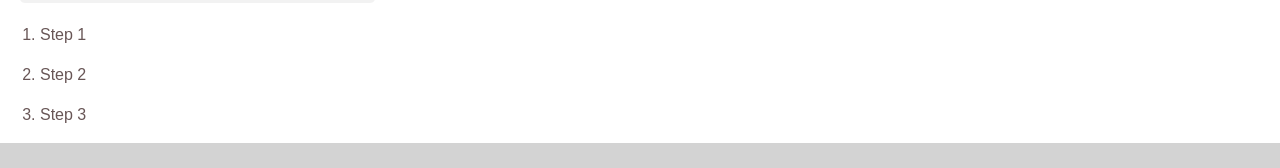
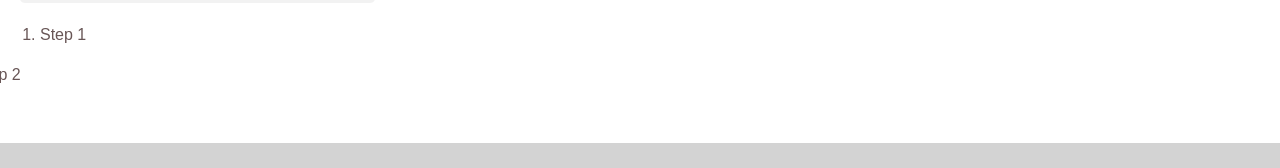
Before and after one commit to fluturecode/HOUSED-AirBnB-React-MERN, a React (Create React App) app in the folder client/: page /howitworks in a window 1280 px wide. Shown: the part 452-620 px from the top of the page. Built offline with nearby package versions, Linux system fonts and the light colour scheme; the HTML template or start-up script is replaced by a standard one.

Commit message:
added homepage icons

```diff
--- a/client/package.json
+++ b/client/package.json
@@ -11,7 +11,9 @@
     "react-router-dom": "^5.2.0",
     "react-scripts": "3.4.1",
     "style-component": "^0.0.1",
-    "styled-components": "^5.1.1"
+    "styled-components": "^5.1.1",
+    "wow.js": "^1.2.2",
+    "wowjs": "^1.1.3"
   },
   "scripts": {
     "start": "react-scripts start",
--- a/client/public/index.html
+++ b/client/public/index.html
@@ -14,9 +14,11 @@
       src="https://kit.fontawesome.com/ea1be835b7.js"
       crossorigin="anonymous"
     ></script>
-
+    <link
+      rel="stylesheet"
+      href="https://cdnjs.cloudflare.com/ajax/libs/animate.css/3.5.2/animate.min.css"
+    />
     <link rel="manifest" href="%PUBLIC_URL%/manifest.json" />
-
     <!--
       Notice the use of %PUBLIC_URL% in the tags above.
       It will be replaced with the URL of the `public` folder during the build.
--- a/client/src/components/HowItWorks.jsx
+++ b/client/src/components/HowItWorks.jsx
@@ -1,7 +1,12 @@
 import React from 'react';
 import '../App.css';
+import WOW from 'wowjs';
 
-const HowItWorks = () => {
+class HowItWorks extends React.Component {
+  componentDidMount() {
+    new WOW.WOW().init();
+  }
+  render() {
     return (
       <div class="howItWorks">
         <div class="main-img">
@@ -12,16 +17,35 @@ const HowItWorks = () => {
         </div>
         <div class="steps">
           <ol>
-          <li>Step 1</li>
+            <li
+              className="wow slideInLeft"
+              data-wow-duration="2s"
+              data-wow-delay="2s"
+            >
+              Step 1
+            </li>
             <p></p>
-          <li>Step 2</li>
+            <li
+              className="wow slideInLeft"
+              data-wow-duration="2s"
+              data-wow-delay="4s"
+            >
+              Step 2
+            </li>
             <p></p>
-          <li>Step 3</li>
+            <li
+              className="wow slideInLeft"
+              data-wow-duration="2s"
+              data-wow-delay="6s"
+            >
+              Step 3
+            </li>
             <p></p>
           </ol>
         </div>
       </div>
     );
-};
+  }
+}
 
 export default HowItWorks;
```
Also changed, not shown: 1 other file (tests, documents, lock files or other folders). Lines whose indentation alone changed are shown as unchanged.
